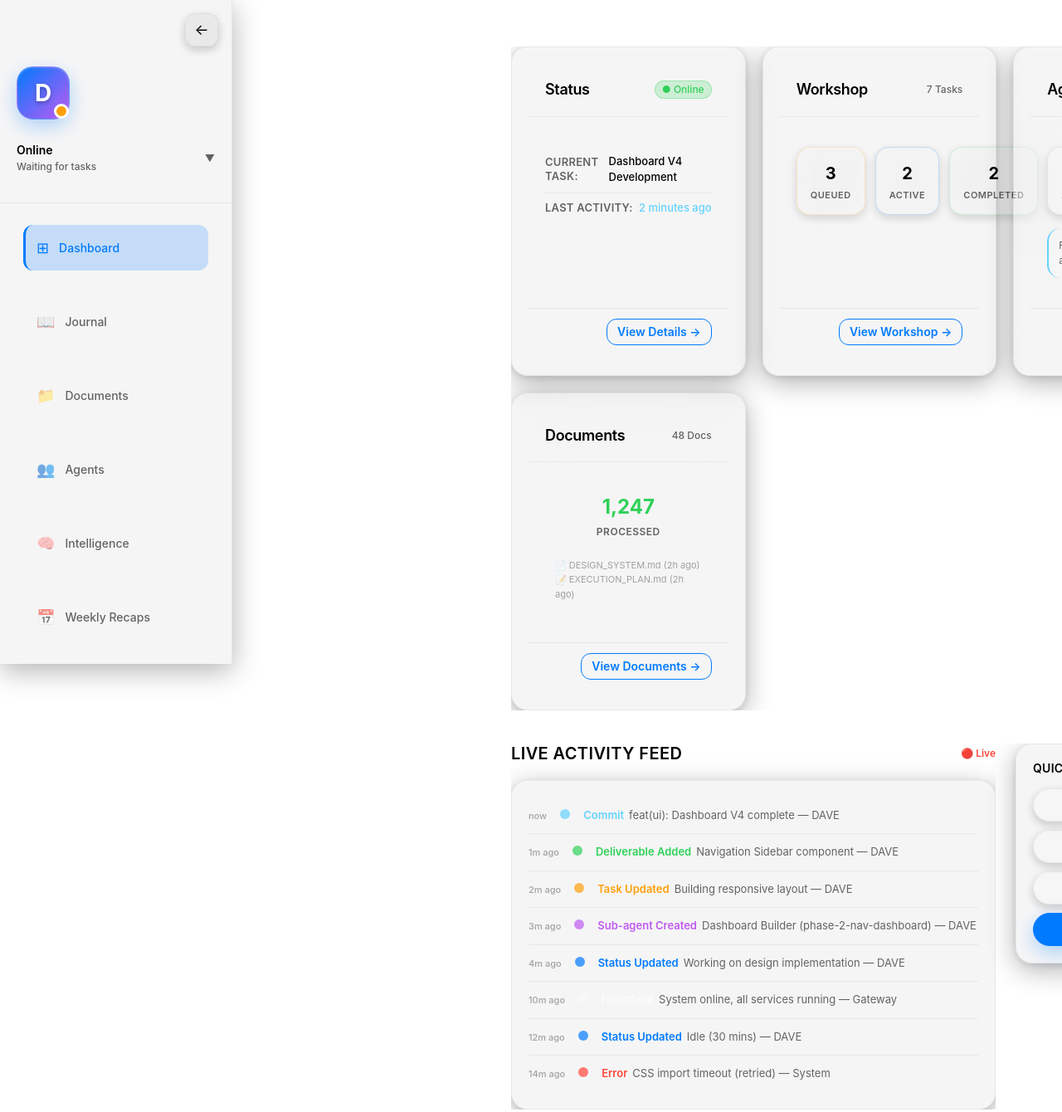
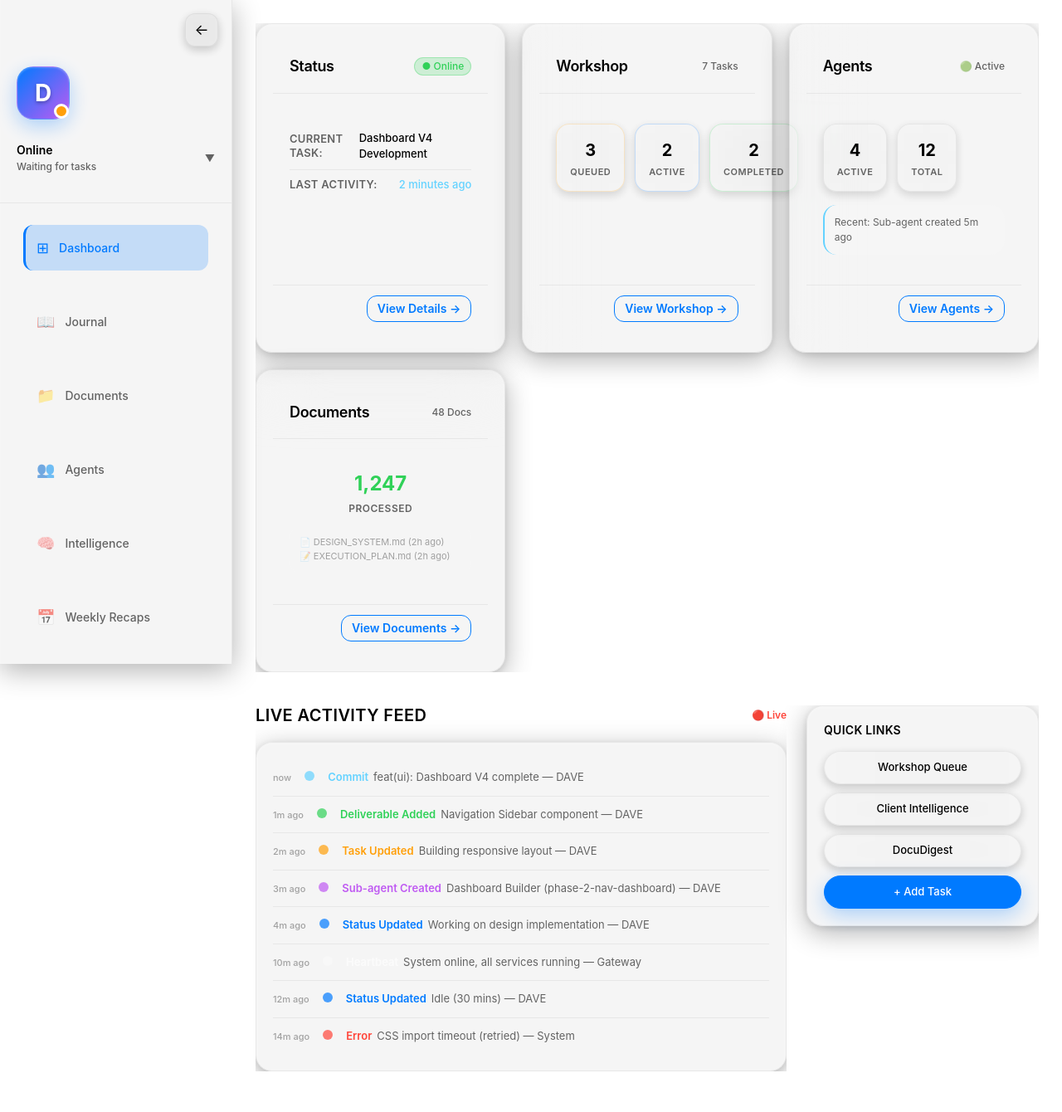
Before and after one commit to dreteneller429/mission-control, a website: page src/pages/index.html in a window 1280 px wide. Shown: the top 1340 px of the page at 83% size. Drawn offline with Linux system fonts and the light colour scheme; files whose address does not match are found by name.

Commit message:
fix(layout): remove container class from index.html wrapper - fixes nested double-margin causing overflow

```diff
--- a/src/pages/index.html
+++ b/src/pages/index.html
@@ -17,7 +17,7 @@
     <div id="navigationContainer"></div>
 
     <!-- Main Content -->
-    <div id="dashboardContainer" class="dashboard-container"></div>
+    <div id="dashboardContainer"></div>
   </div>
 
   <!-- JavaScript for functionality -->
--- a/src/pages/pages.css
+++ b/src/pages/pages.css
@@ -722,7 +722,7 @@
 
 .activity-section {
   display: grid;
-  grid-template-columns: 1fr 280px;
+  grid-template-columns: 1fr minmax(200px, 280px);
   gap: 24px;
   max-width: 100%;
   overflow-x: hidden;
```
